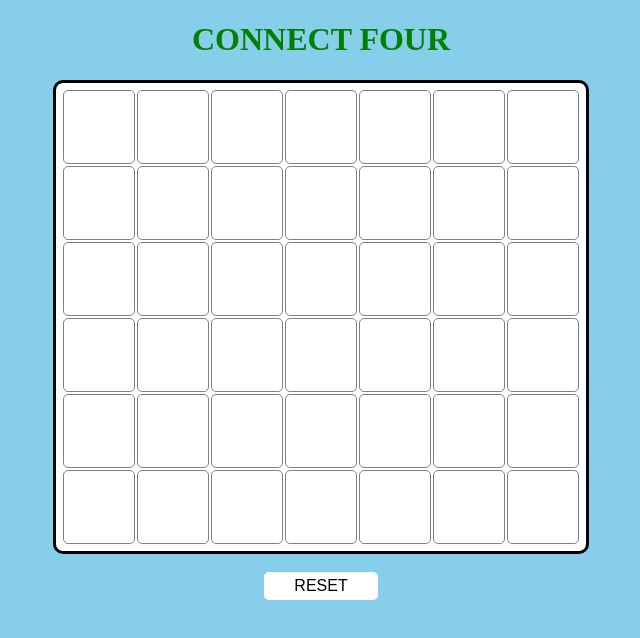
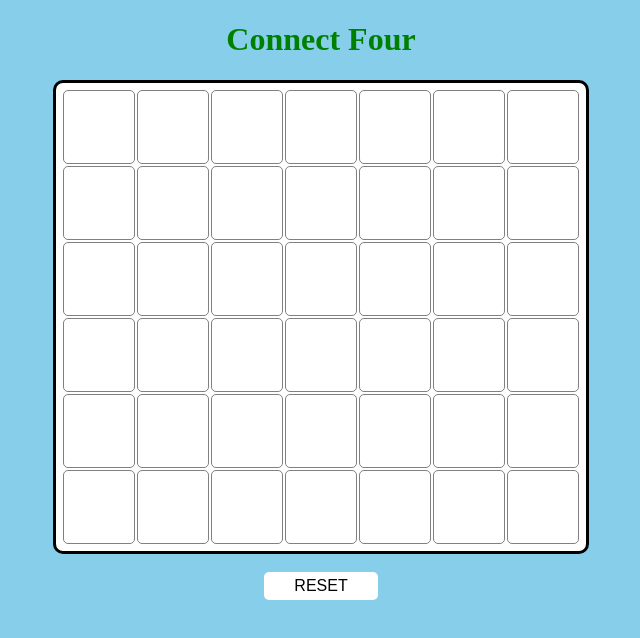
Before and after one commit to prkshadhkr/Connect_Four, a plain HTML site: page index.html in a window 1280 px wide. Shown: the whole page, without its empty margins (319-959 px from the left). Drawn offline with Linux system fonts and the light colour scheme.

Commit message:
changed heading case

```diff
--- a/index.html
+++ b/index.html
@@ -7,7 +7,7 @@
 
 <body>
     <div class="center">
-        <h1>CONNECT FOUR</h1>
+        <h1>Connect Four</h1>
     </div>
     <div class="container">
         <div id="game">
```
